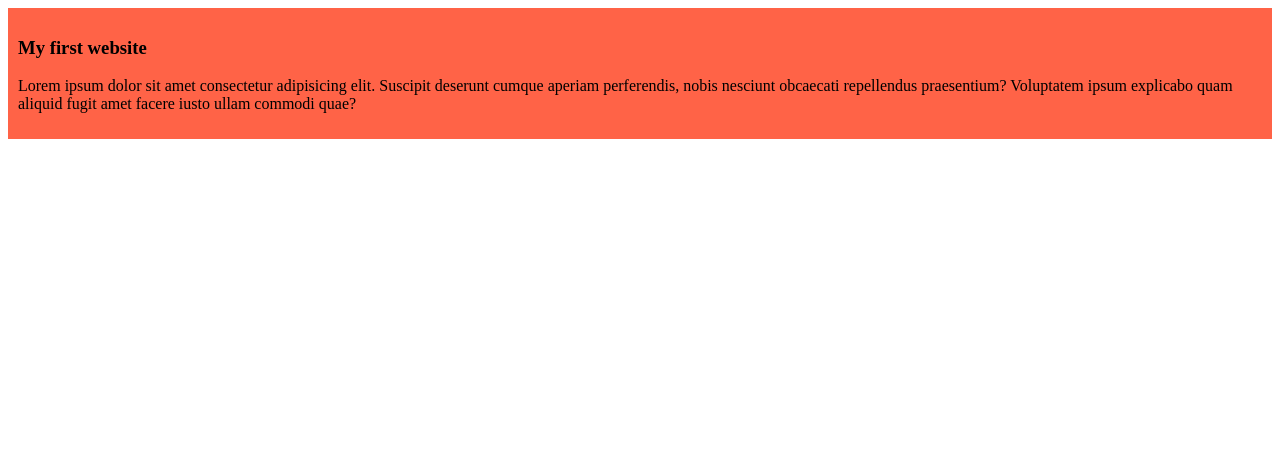
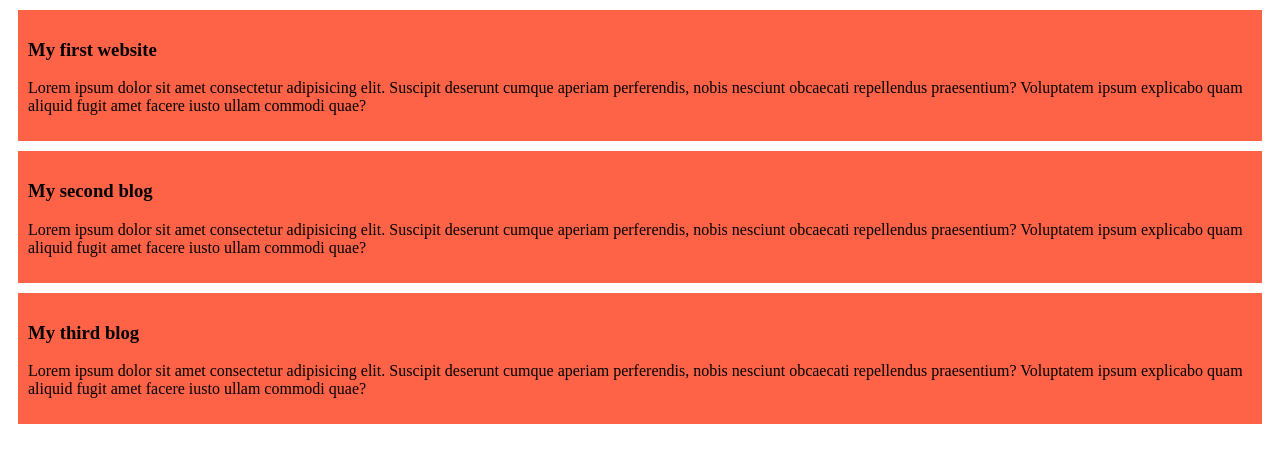
Before and after one commit to eyaminakash/my-new-website, a plain HTML site: page index.html in a window 1280 px wide. Drawn offline with Linux system fonts and the light colour scheme.

Commit message:
added the second and third blog

```diff
--- a/index.html
+++ b/index.html
@@ -11,5 +11,13 @@
         <h3>My first website</h3>
         <p>Lorem ipsum dolor sit amet consectetur adipisicing elit. Suscipit deserunt cumque aperiam perferendis, nobis nesciunt obcaecati repellendus praesentium? Voluptatem ipsum explicabo quam aliquid fugit amet facere iusto ullam commodi quae?</p>
     </div>
+    <div>
+        <h3>My second blog</h3>
+        <p>Lorem ipsum dolor sit amet consectetur adipisicing elit. Suscipit deserunt cumque aperiam perferendis, nobis nesciunt obcaecati repellendus praesentium? Voluptatem ipsum explicabo quam aliquid fugit amet facere iusto ullam commodi quae?</p>
+    </div>
+    <div>
+        <h3>My third blog</h3>
+        <p>Lorem ipsum dolor sit amet consectetur adipisicing elit. Suscipit deserunt cumque aperiam perferendis, nobis nesciunt obcaecati repellendus praesentium? Voluptatem ipsum explicabo quam aliquid fugit amet facere iusto ullam commodi quae?</p>
+    </div>
 </body>
 </html>
--- a/styles/blog.css
+++ b/styles/blog.css
@@ -1,4 +1,5 @@
 div{
     background-color: tomato;
     padding: 10px;
+    margin: 10px;
 }
```
